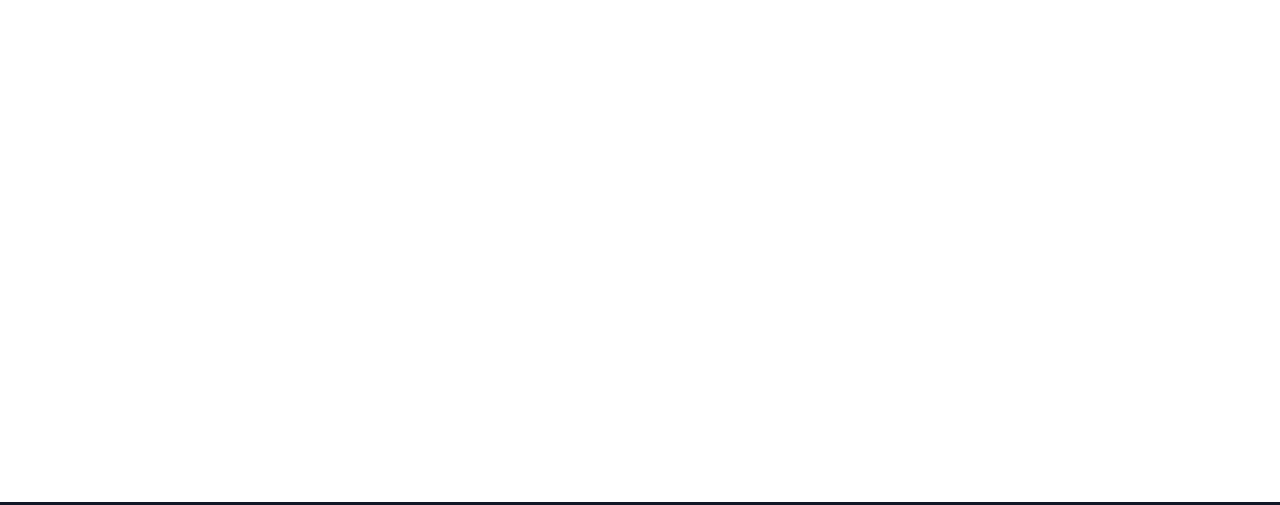
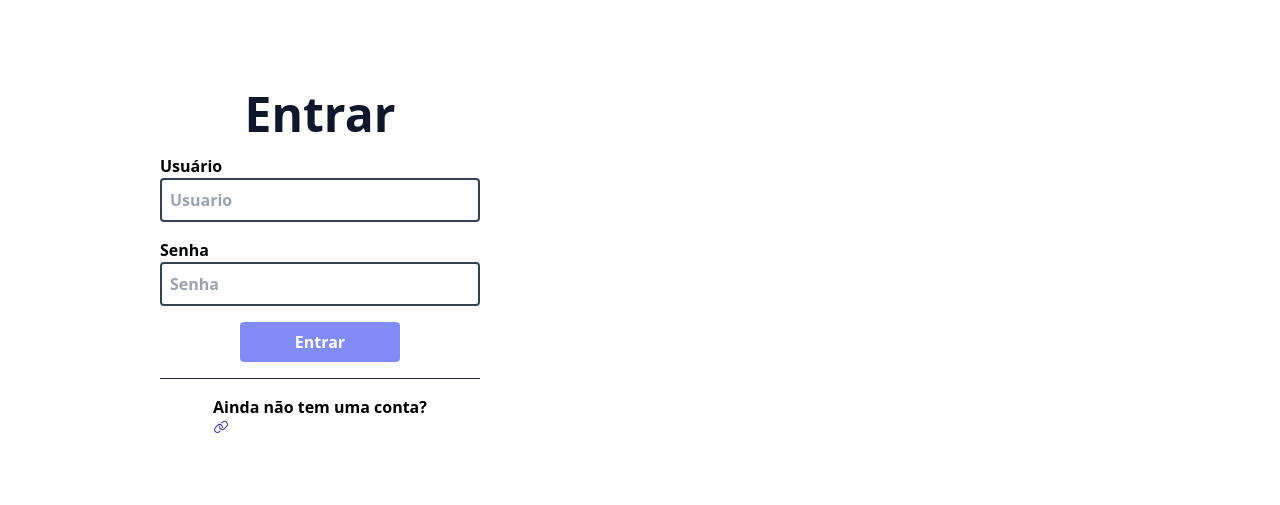
Before and after one commit to ceres03/frontend, a React (Vite) app: page /login in a window 1280 px wide. Shown: the part 202-707 px from the top of the page. Built offline with nearby package versions, Linux system fonts and the light colour scheme.

Commit message:
Componente Login Log

```diff
--- a/src/App.tsx
+++ b/src/App.tsx
@@ -1,12 +1,12 @@
 import "./index.css";
 import Footer from "./components/footer/Footer";
 import { BrowserRouter, Route, Routes } from "react-router-dom";
-import Login from "./pages/login/Login";
 import Sobre from "./pages/sobre/Sobre";
 import Home from "./pages/Home/Home";
 import Navbar from "./components/Navbar/Navbar";
 import Cadastro from "./pages/Cadastro/Cadastro";
 import { AuthProvider } from "./contexts/AuthContext";
+import Login from "./pages/login/Login";
 
 function App() {
   return (
--- /dev/null
+++ b/src/pages/login/Login.css
@@ -0,0 +1,8 @@
+.fundoLogin {
+    background-image: url();
+    background-repeat: no-repeat;
+    min-height: 100vh;
+    width: 100%;
+    background-size: cover;
+    background-position: center;
+  }
--- /dev/null
+++ b/src/pages/login/Login.tsx
@@ -0,0 +1,94 @@
+
+import { ChangeEvent, useContext, useEffect, useState } from 'react';
+import { useNavigate } from '../../../node_modules/react-router-dom/dist/index';
+import { AuthContext } from '../../contexts/AuthContext';
+import UsuarioLogin from '../../models/UsuarioLogin';
+import './Login.css';
+import { RotatingLines } from 'react-loader-spinner';
+import { Link } from '@phosphor-icons/react';
+
+function Login() {
+    let navigate = useNavigate();
+
+    const [usuarioLogin, setUsuarioLogin] = useState<UsuarioLogin>(
+        {} as UsuarioLogin
+    );
+
+    const { usuario, handleLogin } = useContext(AuthContext);
+
+    const { isLoading } = useContext(AuthContext)
+
+    useEffect(() => {
+        if (usuario.token !== "") {
+            navigate('/home')
+        }
+    }, [usuario])
+
+    function atualizarEstado(e: ChangeEvent<HTMLInputElement>) {
+        setUsuarioLogin({
+            ...usuarioLogin,
+            [e.target.name]: e.target.value
+        })
+    }
+
+    function login(e: ChangeEvent<HTMLFormElement>) {
+        e.preventDefault()
+        handleLogin(usuarioLogin)
+    }
+
+    return (
+        <>
+            <div className="grid grid-cols-1 lg:grid-cols-2 h-screen place-items-center font-bold ">
+                <form className="flex justify-center items-center flex-col w-1/2 gap-4" onSubmit={login}>
+                    <h2 className="text-slate-900 text-5xl ">Entrar</h2>
+                    <div className="flex flex-col w-full">
+                        <label htmlFor="usuario">Usuário</label>
+                        <input
+                            type="text"
+                            id="usuario"
+                            name="usuario"
+                            placeholder="Usuario"
+                            className="border-2 border-slate-700 rounded p-2"
+                            value={usuarioLogin.email}
+                            onChange={(e: ChangeEvent<HTMLInputElement>) => atualizarEstado(e)}
+                        />
+                    </div>
+                    <div className="flex flex-col w-full">
+                        <label htmlFor="senha">Senha</label>
+                        <input
+                            type="password"
+                            id="senha"
+                            name="senha"
+                            placeholder="Senha"
+                            className="border-2 border-slate-700 rounded p-2"
+                            value={usuarioLogin.senha}
+                            onChange={(e: ChangeEvent<HTMLInputElement>) => atualizarEstado(e)}
+                        />
+                    </div>
+                    <button type='submit' className="rounded bg-indigo-400 hover:bg-indigo-900 text-white w-1/2 py-2 flex justify-center">
+                        {isLoading ? <RotatingLines
+                            strokeColor="white"
+                            strokeWidth="5"
+                            animationDuration="0.75"
+                            width="24"
+                            visible={true}
+                        /> :
+                            <span>Entrar</span>}
+                    </button>
+
+                    <hr className="border-slate-800 w-full" />
+
+                    <p>
+                        Ainda não tem uma conta?{' '}
+                        <Link to="/cadastro" className="text-indigo-800 hover:underline">
+                            Cadastre-se
+                        </Link>
+                    </p>
+                </form>
+                <div className="fundoLogin hidden lg:block"></div>
+            </div>
+        </>
+    );
+}
+
+export default Login;
```
